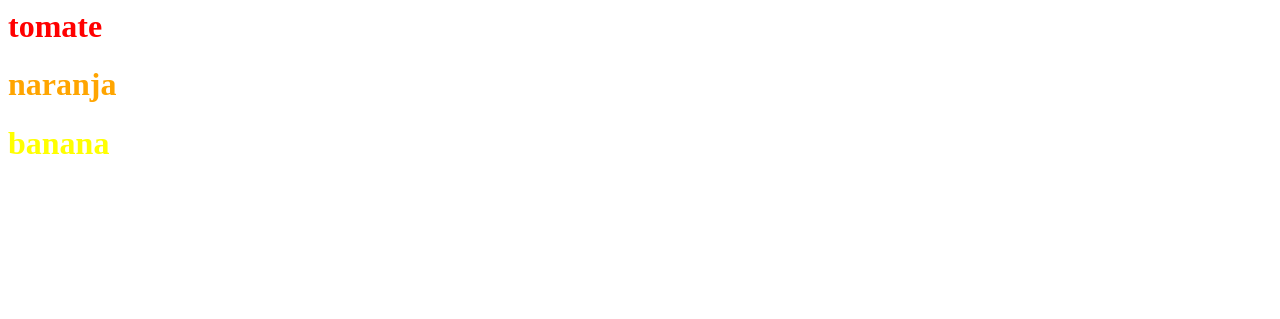
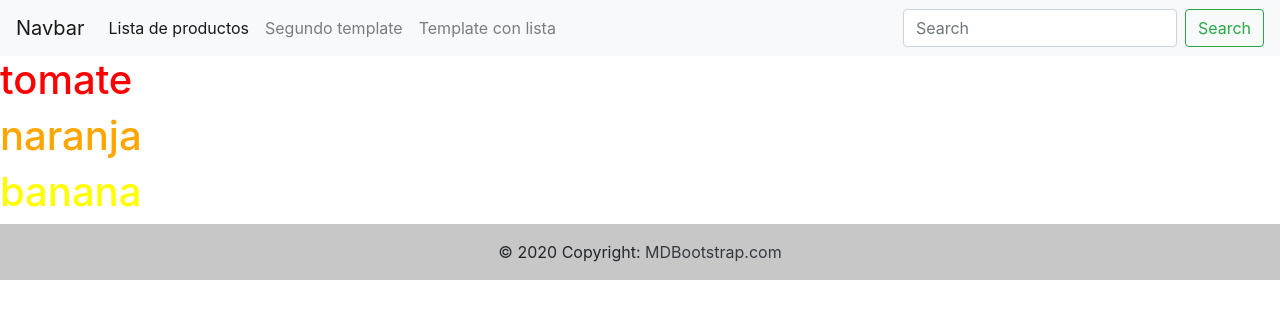
Before and after one commit to NicolasPapaianni/ecommerce, a Django app: page /template-con-lista/ in a window 1280 px wide. Shown: the top 319 px of the page. Run offline with Django 4.2, Linux system fonts and the light colour scheme.

Commit message:
fin herencias

```diff
--- a/econmmerce/templates/base.html
+++ b/econmmerce/templates/base.html
@@ -28,26 +28,15 @@
         <div class="collapse navbar-collapse" id="navbarSupportedContent">
             <ul class="navbar-nav mr-auto">
                 <li class="nav-item active">
-                    <a class="nav-link" href="/products/list-products/">Lista de productos <span
-                            class="sr-only">(current)</span></a>
+                    <a class="nav-link" href="/products/list-products/">Lista de productos </a>
                 </li>
                 <li class="nav-item">
                     <a class="nav-link" href="/segundo-template/">Segundo template</a>
                 </li>
-                <li class="nav-item dropdown">
-                    <a class="nav-link dropdown-toggle" href="#" role="button" data-toggle="dropdown" aria-expanded="false">
-                        Dropdown
-                    </a>
-                    <div class="dropdown-menu">
-                        <a class="dropdown-item" href="#">Action</a>
-                        <a class="dropdown-item" href="#">Another action</a>
-                        <div class="dropdown-divider"></div>
-                        <a class="dropdown-item" href="#">Something else here</a>
-                    </div>
+                <li class="nav-item">
+                    <a class="nav-link" href="/template-con-lista/">Template con lista</a>
                 </li>
-                <li class="nav-item">
-                    <a class="nav-link disabled">Disabled</a>
-                </li>
+
             </ul>
             <form class="form-inline my-2 my-lg-0">
                 <input class="form-control mr-sm-2" type="search" placeholder="Search" aria-label="Search">
@@ -60,7 +49,14 @@
 
     {% endblock %}
 
-    <h1>ACA ABAJO IRIA EL FOOTER</h1>
+    <footer class="bg-light text-center text-lg-start">
+        <!-- Copyright -->
+        <div class="text-center p-3" style="background-color: rgba(0, 0, 0, 0.2);">
+            © 2020 Copyright:
+            <a class="text-dark" href="https://mdbootstrap.com/">MDBootstrap.com</a>
+        </div>
+        <!-- Copyright -->
+    </footer>
 
 </body>
 
--- a/econmmerce/templates/template_lista.html
+++ b/econmmerce/templates/template_lista.html
@@ -1,3 +1,13 @@
+{% extends 'base.html' %}
+
+
+{% block titulo %}
+    Template con lista
+{% endblock %}
+
+
+{% block contenido_que_cambia %}
+
 {% for elemento in lista %}
 
     {% if elemento == 'banana'%}
@@ -20,3 +30,4 @@
     {% endif%}
 
 {% endfor%}
+{% endblock %}
```
